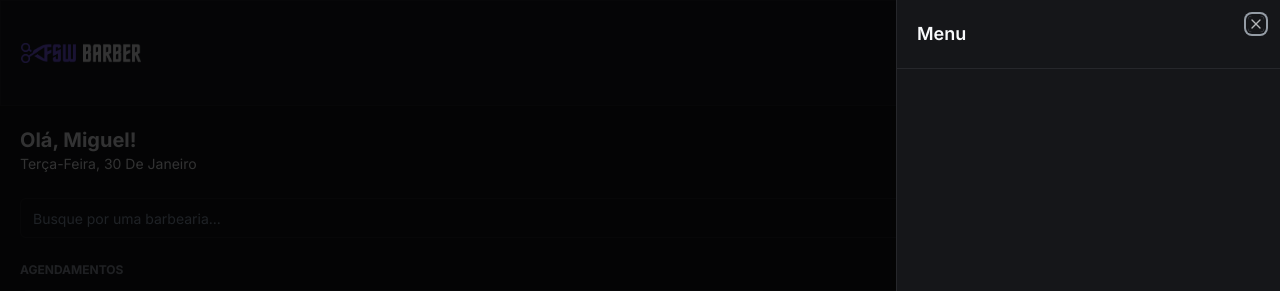
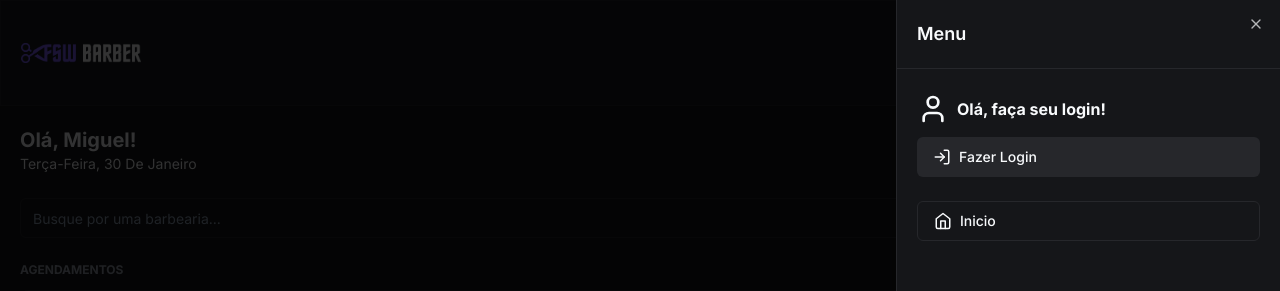
Before and after one commit to Augusto9237/sw-barber, a Next.js app: page / in a window 1280 px wide. Both pictures are taken after a click on the button 1239 px from the left and 53 px from the top of the page. Shown: the top 291 px of the page. Built offline with nearby package versions, Linux system fonts and the light colour scheme; no server answers; the database is empty.

Commit message:
feat: add sheet component

```diff
--- a/app/_components/header.tsx
+++ b/app/_components/header.tsx
@@ -3,13 +3,22 @@
 import Image from "next/image";
 import { Card, CardContent } from "./ui/card";
 import { Button } from "./ui/button";
-import { MenuIcon } from "lucide-react";
+import { CalendarIcon, HomeIcon, LogInIcon, LogOutIcon, MenuIcon, UserIcon } from "lucide-react";
 import { Sheet, SheetContent, SheetHeader, SheetTitle, SheetTrigger } from "./ui/sheet";
-import { useSession } from "next-auth/react";
+import { signIn, signOut, useSession } from "next-auth/react";
 import { Avatar, AvatarImage } from "./ui/avatar";
+import Link from "next/link";
 
 export default function Header() {
-    const { data, status } = useSession()
+    const { data, status } = useSession();
+
+    function handleLoginClick() {
+        signIn('google')
+    }
+
+    function handleLogoutClick() {
+        signOut()
+    }
 
     return (
         <Card className="rounded-none">
@@ -31,12 +40,51 @@ export default function Header() {
                         </SheetHeader>
 
                         {status === "authenticated" && (
-                            <div className="flex items-center gap-3">
-                                <Avatar>
-                                    <AvatarImage src={data.user?.image ?? ''} />
-                                </Avatar>
+                            <div className="flex justify-between items-center px-5 py-6">
+                                <div className="flex items-center gap-3">
+                                    <Avatar>
+                                        <AvatarImage src={data.user?.image ?? ''} />
+                                    </Avatar>
+
+                                    <h2 className="font-bold">{data.user?.name}</h2>
+                                </div>
+                                <Button onClick={handleLogoutClick} variant="secondary" size="icon">
+                                    <LogOutIcon />
+                                </Button>
                             </div>
                         )}
+
+                        {status === "unauthenticated" && (
+                            <div className="px-5 py-6 flex flex-col gap-3">
+                                <div className="flex items-center gap-2">
+                                    <UserIcon size={32} />
+                                    <h2 className="font-bold">Olá, faça seu login!</h2>
+                                </div>
+                                <Button onClick={handleLoginClick} variant="secondary" className="w-full flex gap-2 justify-start">
+                                    <LogInIcon size={18} />
+                                    Fazer Login
+                                </Button>
+                            </div>
+                        )}
+
+                        <div className="flex flex-col gap-3 px-5">
+
+                            <Button variant="outline" className="justify-start gap-2" asChild>
+                                <Link href="/">
+                                    <HomeIcon size={18} />
+                                    Inicio
+                                </Link>
+                            </Button>
+
+                            {data?.user && (
+                                <Button variant="outline" className="justify-start gap-2" asChild>
+                                    <Link href="/bookings">
+                                        <CalendarIcon size={18} />
+                                        Agendamentos
+                                    </Link>
+                                </Button>
+                            )}
+                        </div>
                     </SheetContent>
                 </Sheet>
             </CardContent>
```
